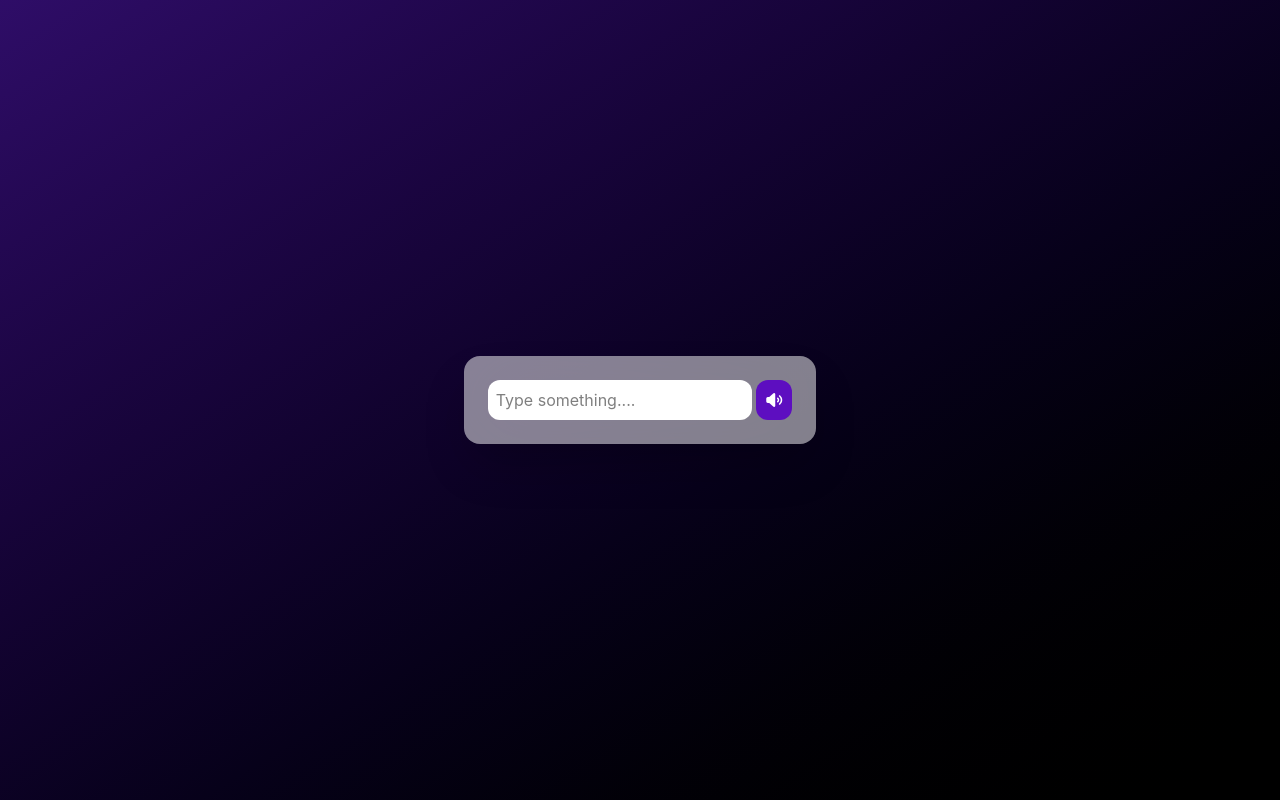
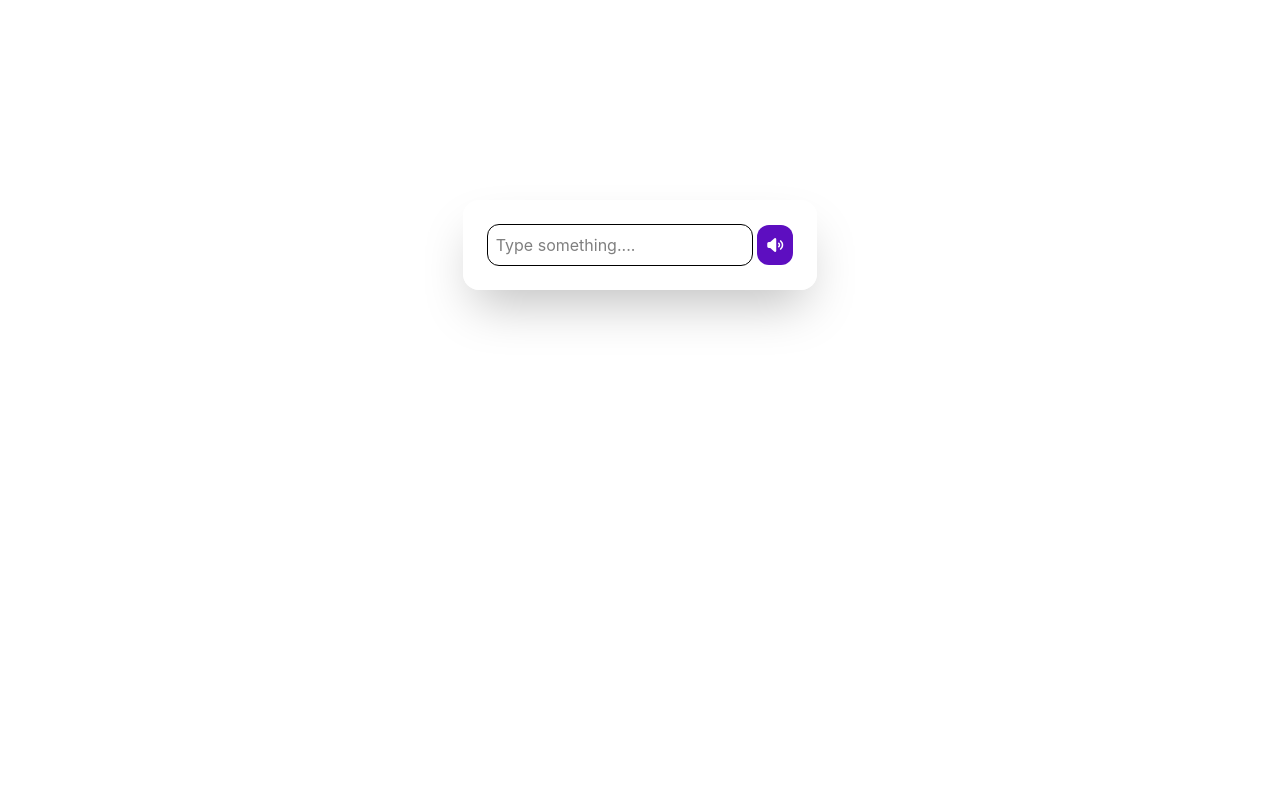
Before and after one commit to sumaiya-hassan-code/voice-synthesis, a website: page index.html in a window 1280 px wide. Drawn offline with Linux system fonts and the light colour scheme.

Commit message:
Update website

```diff
--- a/index.html
+++ b/index.html
@@ -8,11 +8,11 @@
     <link rel="stylesheet" href="src/all.min.css">
 </head>
 <body
-    class="min-h-screen bg-linear-to-br from-violet-950 to-black flex items-center text-center">
-    <div class=" mx-auto bg-white/50 p-6 rounded-2xl backdrop-blur-2xl shadow-2xl">
+    class="flex items-center justify-center text-center">
+    <div class="mt-50 bg-white/60 p-6 rounded-2xl backdrop-blur-2xl shadow-2xl">
         <input
         id="text"
-        class="bg-white rounded-xl p-2"
+        class="bg-white rounded-xl p-2 border "
         placeholder="Type something...."
         type="text">
         <button
```
Also changed, not shown: src/output.css.
